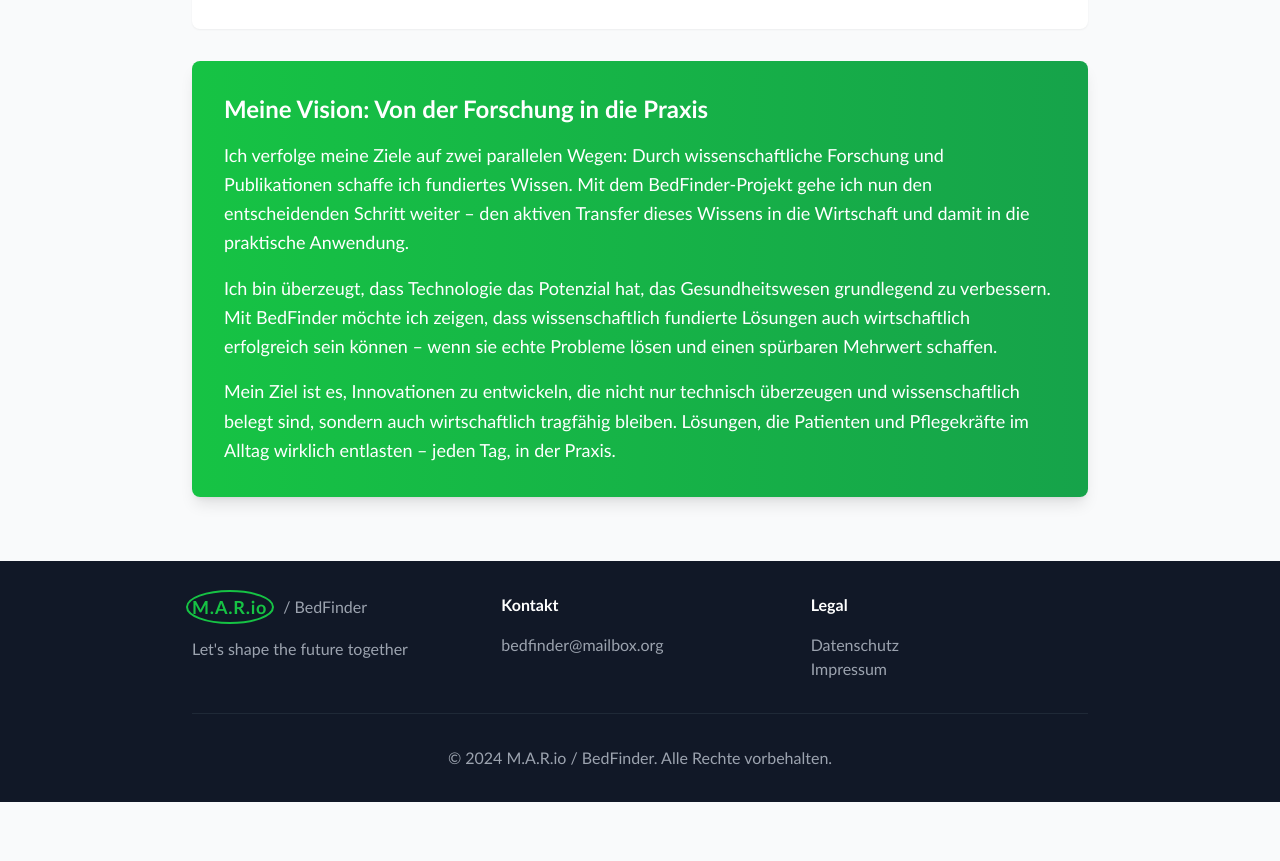
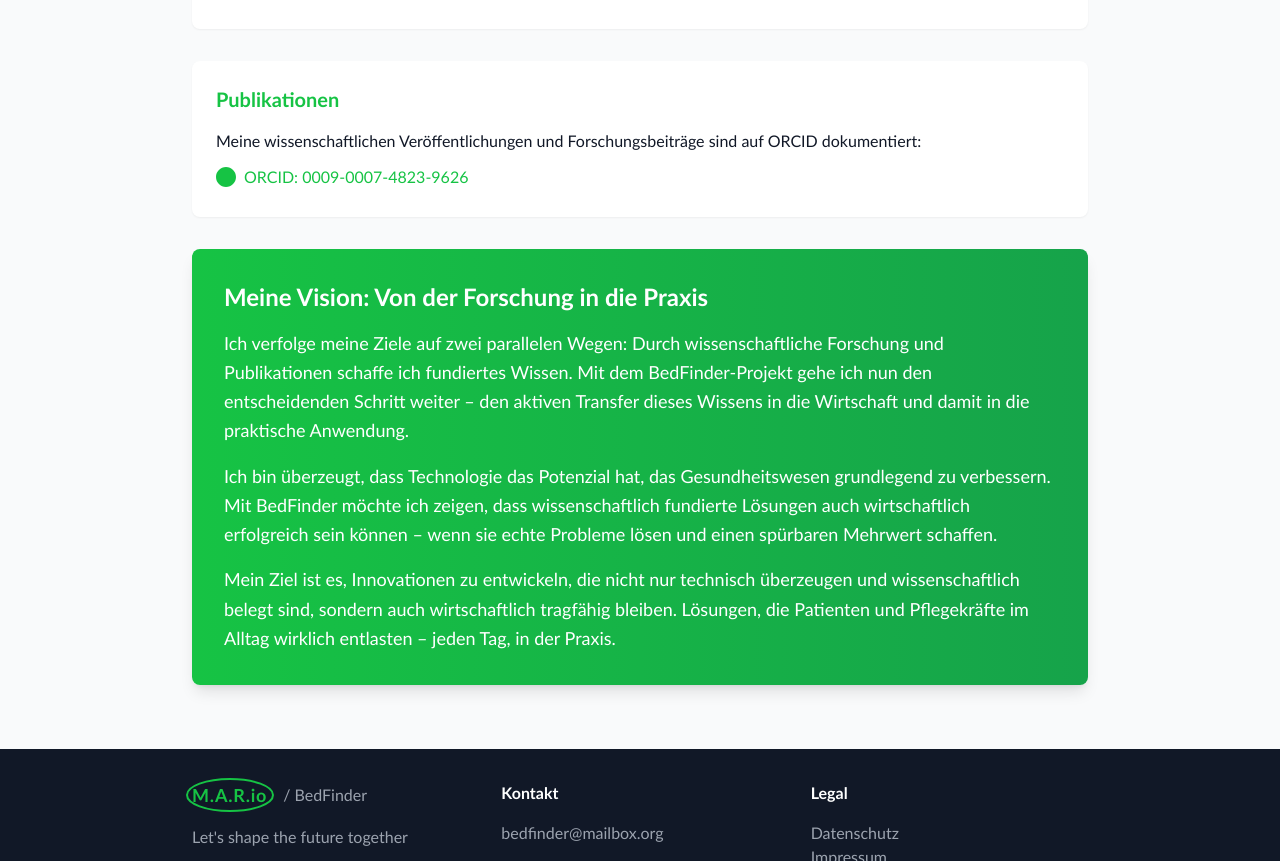
Before and after one commit to mar565/nfc-landing-bedfinder, a plain HTML site: page about.html in a window 1280 px wide. Shown: the part 1778-2639 px from the top of the page. Before the commit the page ends 2580 px from the top, so only its background shows below. Drawn offline with nearby package versions, Linux system fonts and the light colour scheme; a web font is replaced by a local one.

Commit message:
Update about.html

```diff
--- a/about.html
+++ b/about.html
@@ -325,6 +325,21 @@
                 </div>
             </div>
 
+            <!-- Publikationen -->
+            <div class="bg-white rounded-lg shadow-sm p-6 mb-8">
+                <h3 class="text-xl font-semibold mb-4 text-bambu-green">Publikationen</h3>
+                <p class="mb-3">
+                    Meine wissenschaftlichen Veröffentlichungen und Forschungsbeiträge sind auf ORCID dokumentiert:
+                </p>
+                <a href="https://orcid.org/0009-0007-4823-9626" target="_blank" rel="noopener"
+                   class="inline-flex items-center gap-2 text-bambu-green hover:underline font-medium">
+                    <svg class="w-5 h-5" fill="currentColor" viewBox="0 0 24 24">
+                        <path d="M12 0C5.372 0 0 5.372 0 12s5.372 12 12 12 12-5.372 12-12S18.628 0 12 0zM7.369 8.102c.717 0 1.298-.581 1.298-1.298 0-.717-.581-1.298-1.298-1.298-.717 0-1.298.581-1.298 1.298 0 .717.581 1.298 1.298 1.298zm-.896 1.395v7.103h1.792V9.497H6.473zm4.274 0v7.103h1.792v-3.547c0-.746.142-1.469 1.065-1.469.912 0 .922.854.922 1.518v3.498h1.792v-3.942c0-1.539-.331-2.723-2.129-2.723-.865 0-1.446.474-1.684.923h-.024V9.497h-1.734z"/>
+                    </svg>
+                    ORCID: 0009-0007-4823-9626
+                </a>
+            </div>
+
             <!-- Vision -->
             <div class="bg-gradient-to-r from-bambu-green to-green-600 rounded-lg shadow-lg p-8 text-white">
                 <h3 class="text-2xl font-semibold mb-4">Meine Vision: Von der Forschung in die Praxis</h3>
```
